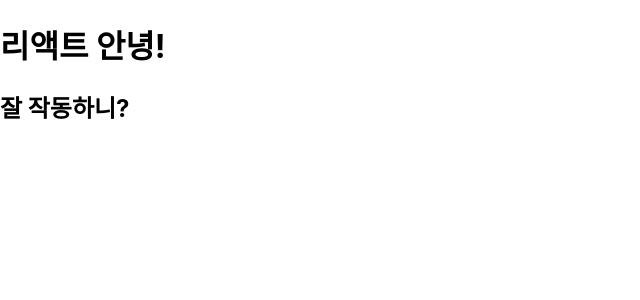
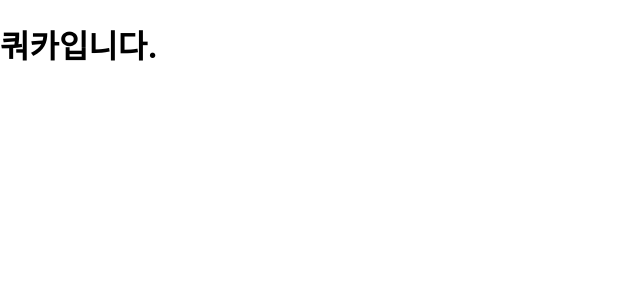
Before and after one commit to zelkovaria/react-study, a React (Create React App) app: page / in a window 1280 px wide. Shown: the top 300 px of the page, without its empty margins (0-640 px from the left). Built offline with nearby package versions, Linux system fonts and the light colour scheme.

Commit message:
2.4.3 조건부 연산자 예시

```diff
--- a/src/App.js
+++ b/src/App.js
@@ -1,12 +1,11 @@
-import logo from "./logo.svg";
-import "./App.css";
+import "../src/App.css";
 
 function App() {
+  const name = "쿼카";
   return (
-    <>
-      <h1>리액트 안녕!</h1>
-      <h2>잘 작동하니?</h2>
-    </>
+    <div>
+      {name === "쿼카" ? <h1>쿼카입니다.</h1> : <h2>쿼카가 아닙니다.</h2>}
+    </div>
   );
 }
 
```
Also changed, not shown: src/index.js (+6 -6 lines).
